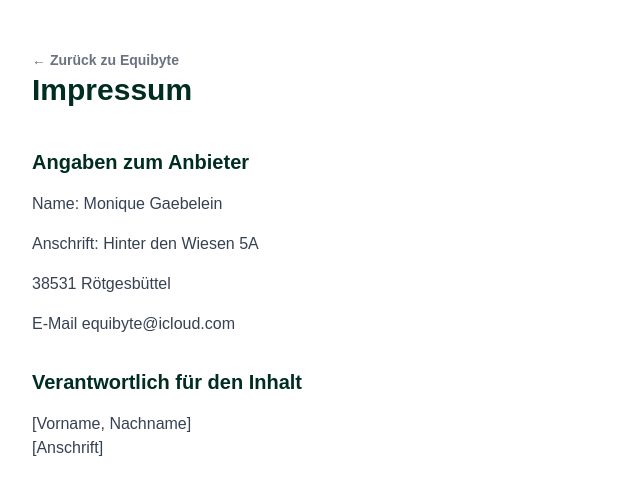
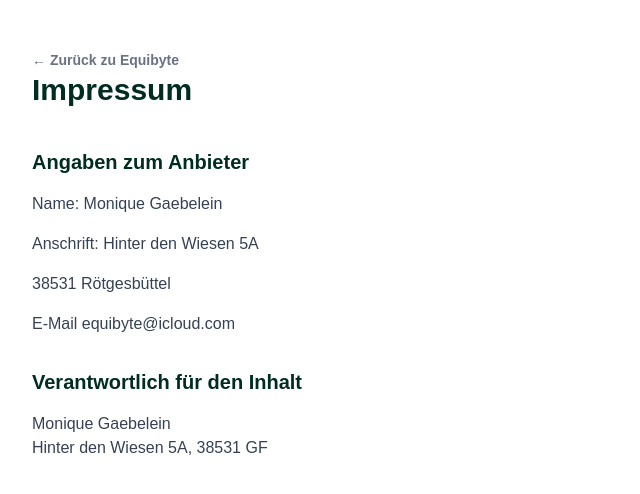
Before and after one commit to mikarec/equibyte, a Next.js app: page /impressum in a window 1280 px wide. Shown: the top 494 px of the page, without its empty margins (0-640 px from the left). Built offline with nearby package versions, Linux system fonts and the light colour scheme.

Commit message:
updates s to equibyte

```diff
--- a/src/app/impressum/page.tsx
+++ b/src/app/impressum/page.tsx
@@ -37,10 +37,10 @@ return (
                 Verantwortlich für den Inhalt
             </h2>
             <p className="mt-4 text-gray-700">
-                [Vorname, Nachname]
+                Monique Gaebelein
             </p>
             <p className="text-gray-700">
-                [Anschrift]
+                Hinter den Wiesen 5A, 38531 GF
             </p>
         </section>
 
--- a/src/app/layout.tsx
+++ b/src/app/layout.tsx
@@ -14,8 +14,8 @@ const geistMono = Geist_Mono({
 });
 
 export const metadata: Metadata = {
-  title: "Create Next App",
-  description: "Generated by create next app",
+  title: "Equibytes",
+  description: "Pferdefütterung mit System - Bedarf berechnen, Rationen analysieren und Nährstofflücken erkennen",
 };
 
 export default function RootLayout({ children }: LayoutProps<"/">) {
--- a/src/app/page.tsx
+++ b/src/app/page.tsx
@@ -287,7 +287,7 @@ function berechneJodbedarf(gewicht: number, arbeit: string): number {
   <div className="relative z-10 flex min-h-[400px] items-center px-12 md:px-20">
     <div className="max-w-xl -translate -x-20" >
       <h1 className="text-6xl font-bold tracking-tight text-emerald-950">
-        Equibyte
+        Equibytes
       </h1>
       <p className="mt-1 text-sm font-medium text-gray-700"> BETA</p>
       <p className="mt-4 text-2xl text-gray-500">
```
